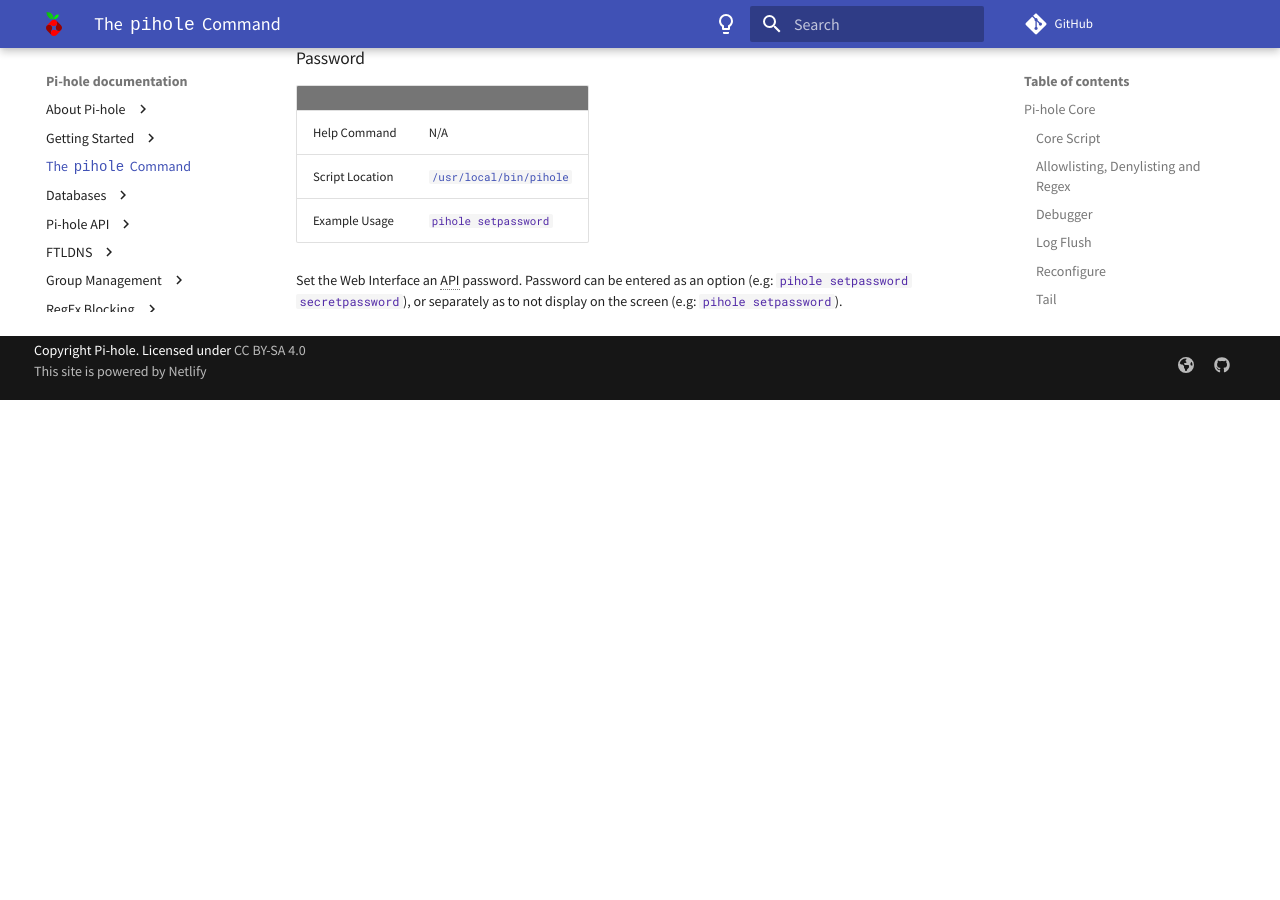
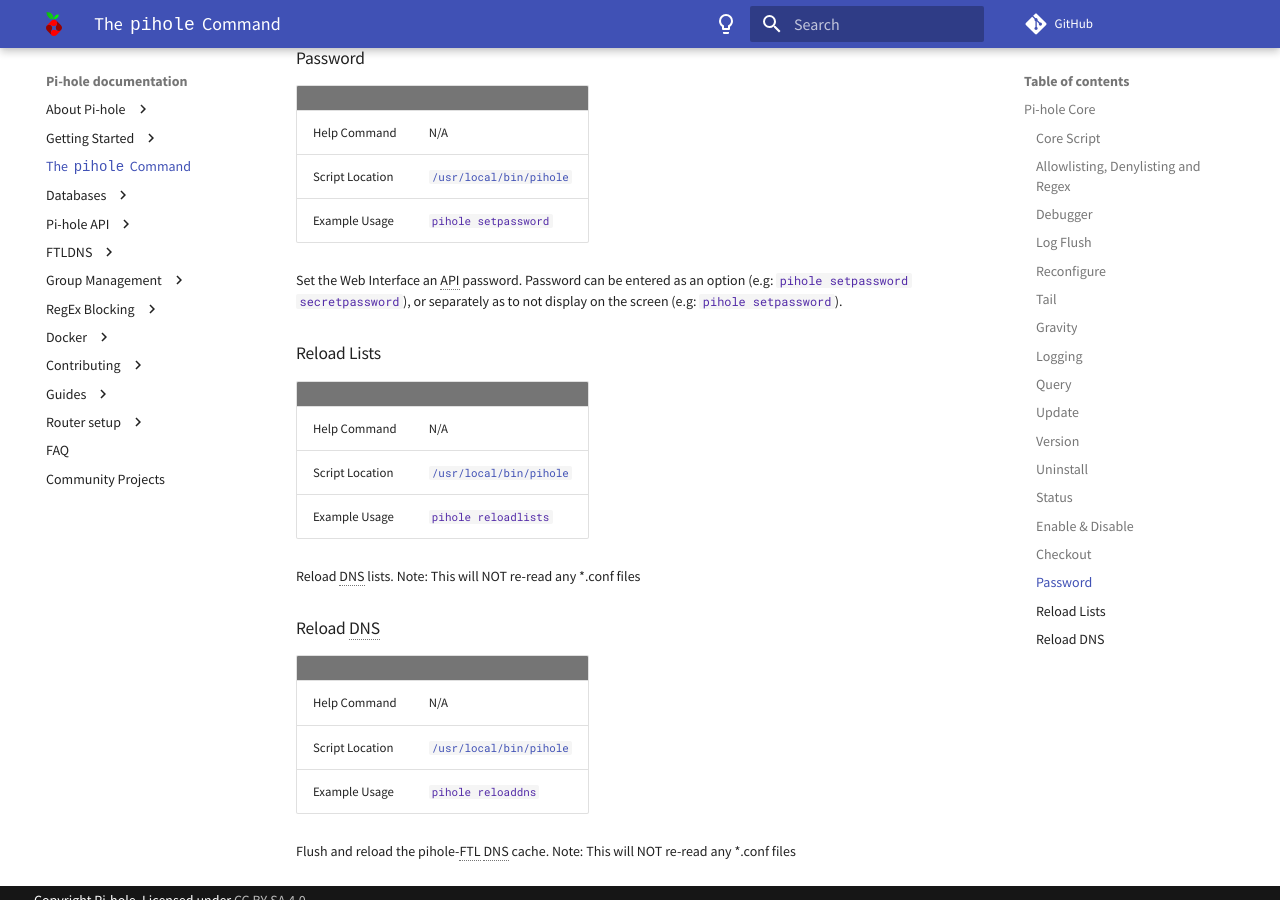
Before and after one commit to pi-hole/docs, an MkDocs documentation site: the page built from docs/main/pihole-command.md, in a window 1280 px wide and 900 px high, scrolled down 6692 px. Built offline with MkDocs 1.6.1 and Material for MkDocs 9.7.7, drawn with Linux system fonts in a browser that asks for light colours; comment, search, counter and statistics services are not loaded; before the commit the page ends 7092 px from its top, so only the background shows below that.

Commit message:
Add reloadDNS/lists to hte pihole-command page
Signed-off-by: Adam Warner <me@adamwarner.co.uk>

```diff
--- a/docs/main/pihole-command.md
+++ b/docs/main/pihole-command.md
@@ -225,3 +225,23 @@
 | Example Usage   | `pihole setpassword` |
 
 Set the Web Interface an API password. Password can be entered as an option (e.g: `pihole setpassword secretpassword`), or separately as to not display on the screen (e.g: `pihole setpassword`).
+
+### Reload Lists
+
+| | |
+| -------------- | -------------- |
+| Help Command    | N/A |
+| Script Location | [`/usr/local/bin/pihole`](https://github.com/pi-hole/pi-hole/blob/master/pihole) |
+| Example Usage   | `pihole reloadlists` |
+
+Reload DNS lists. Note: This will NOT re-read any *.conf files
+
+### Reload DNS
+
+| | |
+| -------------- | -------------- |
+| Help Command    | N/A |
+| Script Location | [`/usr/local/bin/pihole`](https://github.com/pi-hole/pi-hole/blob/master/pihole) |
+| Example Usage   | `pihole reloaddns` |
+
+Flush and reload the pihole-FTL DNS cache. Note: This will NOT re-read any *.conf files
```
